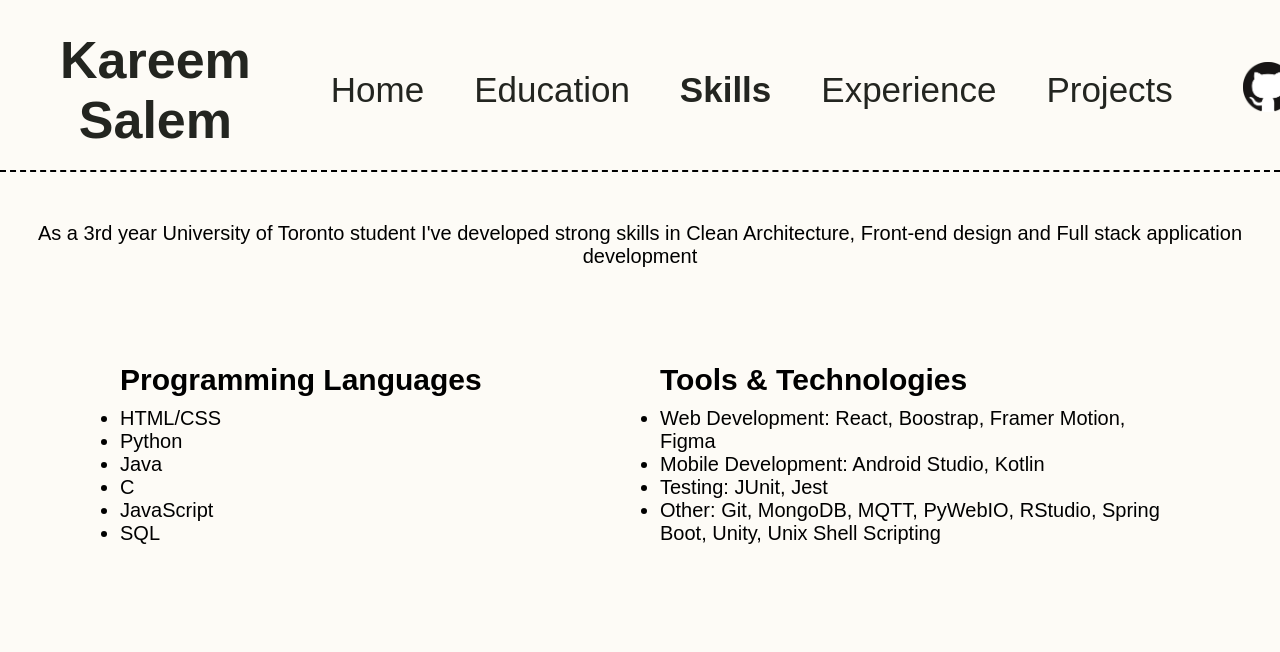
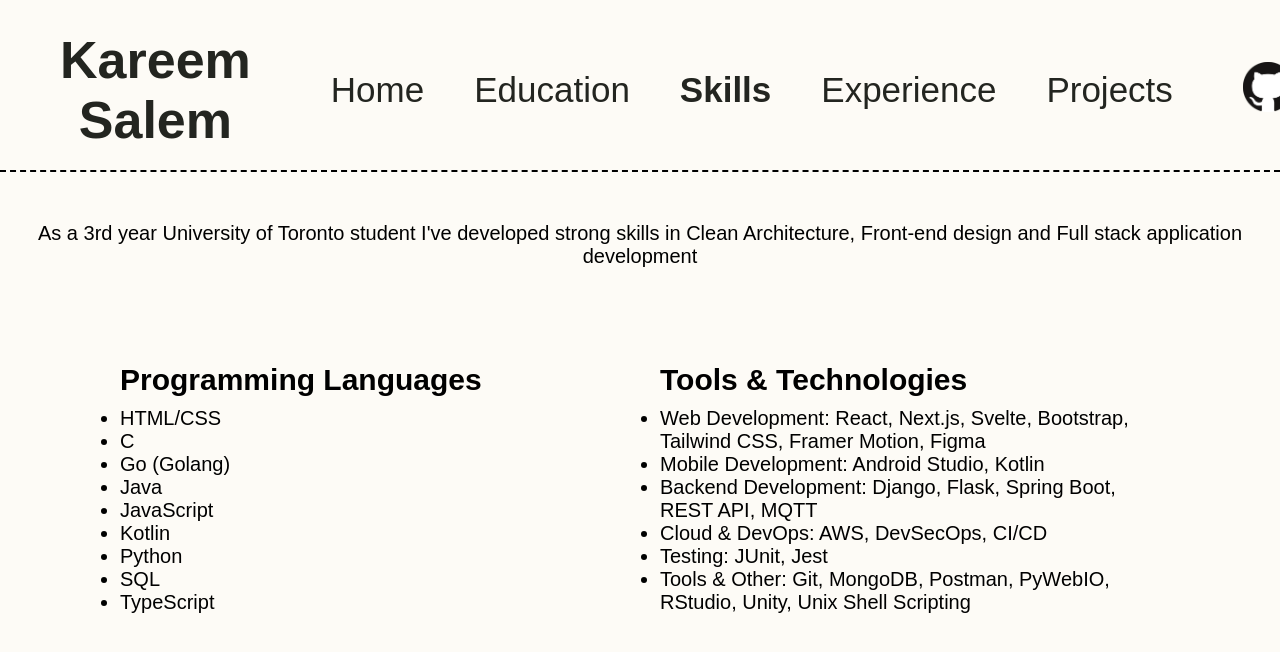
Before and after one commit to KareemSalem7/personal_website, a React (Create React App) app: page /skipage in a window 1280 px wide. Shown: the top 652 px of the page. Built offline with nearby package versions, Linux system fonts and the light colour scheme.

Commit message:
updated skills section

```diff
--- a/src/presentation/pages/Ski.js
+++ b/src/presentation/pages/Ski.js
@@ -16,20 +16,25 @@ function Ski() {
         <h2 style={{ marginBottom: '10px', padding: '0'}}>Programming Languages</h2>
         <ul style={{ margin: '0', padding: '0', listStyleType: 'disc' }}>
           <li>HTML/CSS</li>
+          <li>C</li>
+          <li>Go (Golang)</li>
+          <li>Java</li>
+          <li>JavaScript</li>
+          <li>Kotlin</li>
           <li>Python</li>
-          <li>Java</li>
-          <li>C</li>
-          <li>JavaScript</li>
           <li>SQL</li>
+          <li>TypeScript</li>
         </ul>
         </div>
         <div className="tech-section">
         <h2 style={{ marginBottom: '10px', padding: '0'}}>Tools & Technologies</h2>
         <ul style={{ margin: '0', padding: '0', listStyleType: 'disc' }}>
-          <li>Web Development: React, Boostrap, Framer Motion, Figma</li>
+          <li>Web Development: React, Next.js, Svelte, Bootstrap, Tailwind CSS, Framer Motion, Figma</li>
           <li>Mobile Development: Android Studio, Kotlin</li>
+          <li>Backend Development: Django, Flask, Spring Boot, REST API, MQTT</li>
+          <li>Cloud & DevOps: AWS, DevSecOps, CI/CD</li>
           <li>Testing: JUnit, Jest</li>
-          <li>Other: Git, MongoDB, MQTT, PyWebIO, RStudio, Spring Boot, Unity, Unix Shell Scripting</li>
+          <li>Tools & Other: Git, MongoDB, Postman, PyWebIO, RStudio, Unity, Unix Shell Scripting</li>
         </ul>
         </div>
       </main>
```
